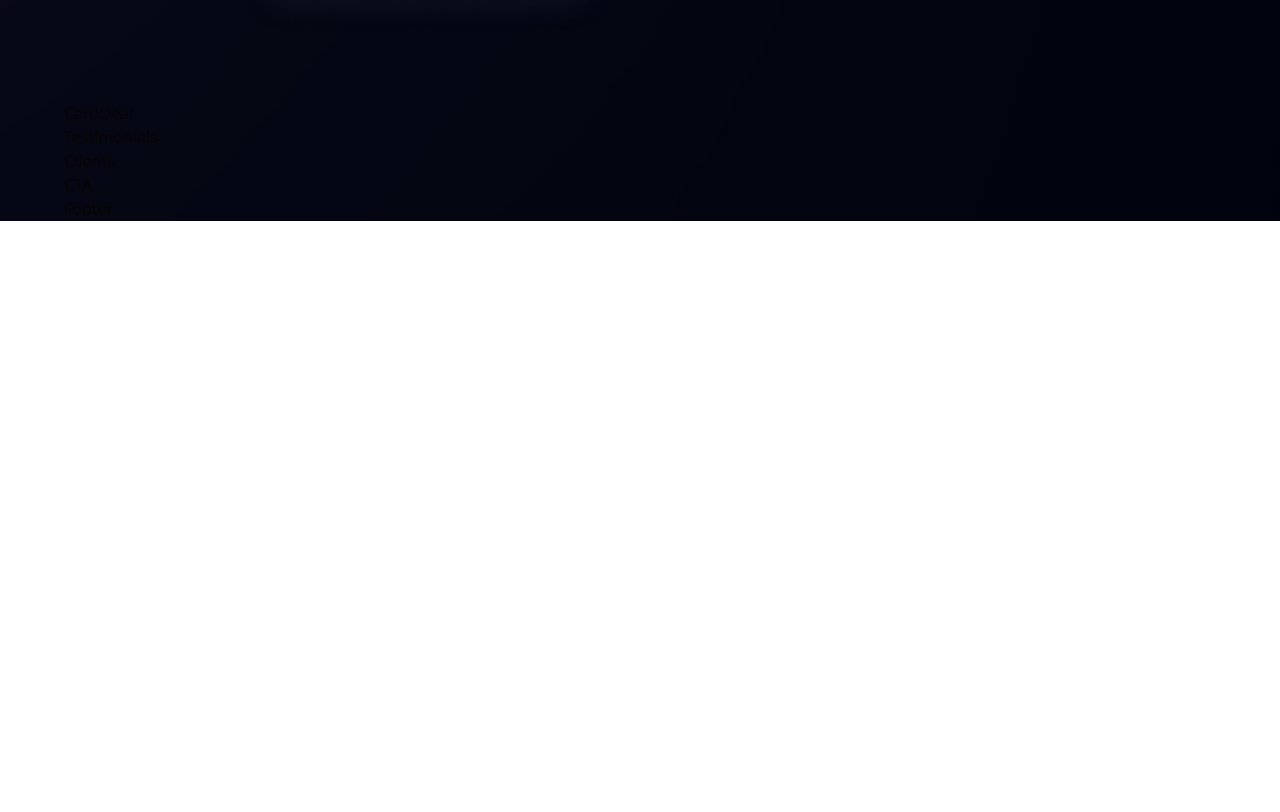
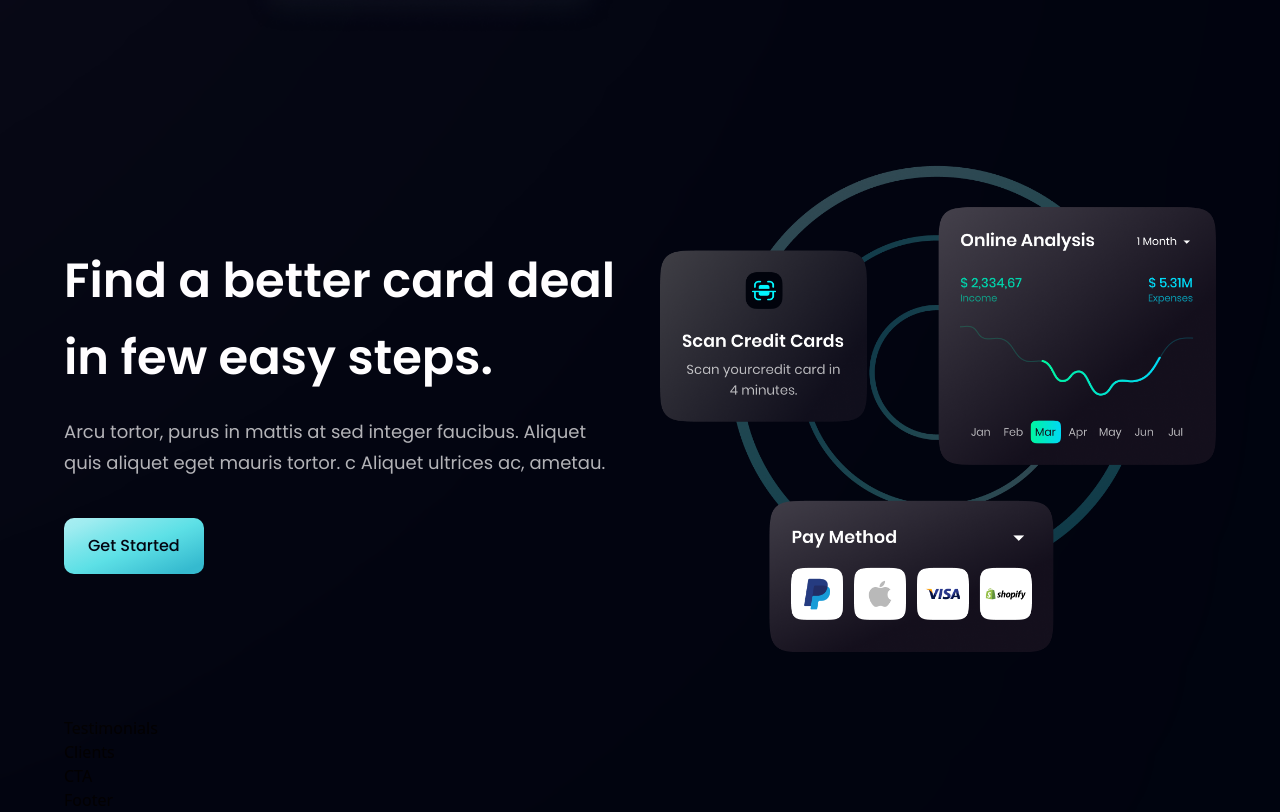
Before and after one commit to vaganast/React-Tailwind, a React (Vite) app: page / in a window 1280 px wide. Shown: the part 2085-2897 px from the top of the page. Before the commit the page ends 2306 px from the top, so only its background shows below. Built offline with nearby package versions, Linux system fonts and the light colour scheme.

Commit message:
CardDeal
also change in Buttton component border-radius (rounded)

```diff
--- a/src/components/Button.jsx
+++ b/src/components/Button.jsx
@@ -2,7 +2,7 @@
 
 const Button = ({ styles }) => {
   return (
-    <button type='button' className={`py-4 px-6 bg-blue-gradient font-poppins font-medium text-p[18px] text-primary outline-none ${styles}`}>
+    <button type='button' className={`py-4 px-6 bg-blue-gradient font-poppins font-medium text-p[18px] text-primary outline-none ${styles} rounded-[10px]`}>
       Get Started
     </button>
   )
--- a/src/components/CardDeal.jsx
+++ b/src/components/CardDeal.jsx
@@ -1,9 +1,20 @@
-import React from 'react'
+import { card } from '../assets'
+import styles, { layout } from '../style'
+import Button from './Button'
 
-const CardDeal = () => {
-  return (
-    <div>CardDeal</div>
+const CardDeal = () => (
+    <section className={layout.section}>
+      <div className={layout.sectionInfo}>
+        <h2 className={styles.heading2}>
+          Find a better card deal <br className='sm:bloc hidden' /> in few easy steps.</h2>
+          <p className={`${styles.paragraph} nax-w-[470px] mt-5`}>Arcu tortor, purus in mattis at sed integer faucibus. Aliquet quis aliquet eget mauris tortor. c Aliquet ultrices ac, ametau.</p>
+        <Button styles='mt-10'/>
+      </div>
+      <div className={layout.sectionImg}>
+        <img src={card} alt='card' className='w-[100%] h-[100%]'/>
+      </div>
+    </section>
   )
-}
+
 
 export default CardDeal
```
